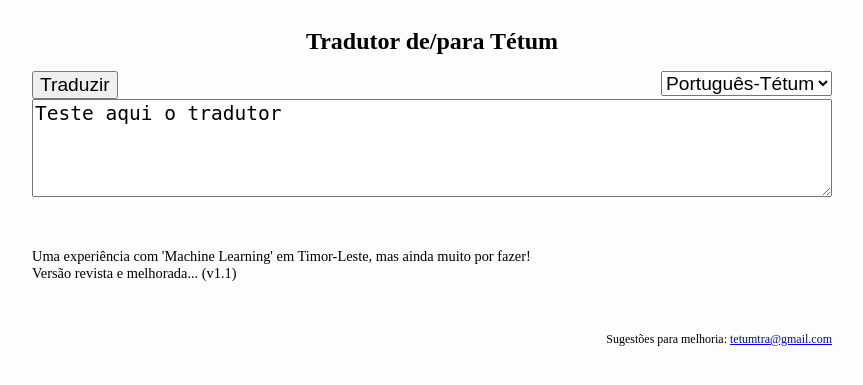
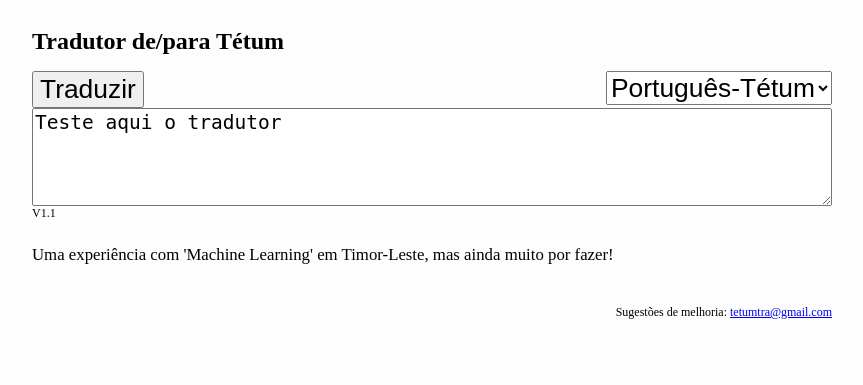
Before and after one commit to hhmlai/tetumtra-client, a Flask app: page / in a window 1280 px wide. Shown: the top 385 px of the page, without its empty margins (208-1071 px from the left). Run offline with Flask 2, Linux system fonts and the light colour scheme.

Commit message:
ajustes layout

```diff
--- a/templates/index.html
+++ b/templates/index.html
@@ -37,7 +37,7 @@
 
     #footer {
       position: relative;
-      top: 50px;
+      top: 20px;
       bottom: 0;
       width: 100%;
       height: 2.5rem;
@@ -57,34 +57,35 @@
 
 <body>
   <div class="content">
-    <h1 style="text-align: center;font-size: 100%;">Tradutor de/para Tétum</h1>
+    <h1 style="font-size: 100%;">Tradutor de/para Tétum</h1>
     <form method="POST">
       <div style="float: right; ">
-        <select id="lang" name="lang" style="font-size: 80%;">
+        <select id="lang" name="lang" style="font-size: 110%;">
           <option value="pttt">Português-Tétum</option>
           <option value="ttpt" {% if pair == "ttpt"%} selected {% endif %}>Tétum-Português</option>
         </select>
       </div>
       {{ form.hidden_tag() }}
-      <div style="float: left;font-size: 80%;">{{ form.submit(class="button") }}</div>
+      <div style="float: left;font-size: 110%;">{{ form.submit(class="button") }}</div>
       <div>
         <div>{{ form.pagedown(only_input=True, rows=4, style='width:100%; font-size:100%') }}</div>
       </div>
+      <div style="font-size:50%;">V1.1</div>
     </form>
     {% if text %}
-    <div style="font-size:50%; white-space: pre-wrap;">Tradução:</div>
+    <div style="font-size:70%;">Tradução:</div>
     <hr>
     <div style="font-size:100%; white-space: pre-wrap;">{{ text }}</div>
     <hr>
+    {% else %}
+    <div style="font-size: 70%;">
+      Uma experiência com 'Machine Learning' em Timor-Leste, mas ainda muito por
+      fazer!<br><br>
+    </div>
     {% endif %}
-    <br>
-    <div style="text-align: left; font-size: 60%;">
-      Uma experiência com 'Machine Learning' em Timor-Leste, mas ainda muito por
-      fazer!<br>Versão revista e melhorada... (v1.1)
-    </div>
     <footer id='footer'>
       <div style="text-align: right;font-size: 50%;">
-        Sugestões para melhoria: <a href='mailto:tetumtra@gmail.com'>tetumtra@gmail.com</a>
+        Sugestões de melhoria: <a href='mailto:tetumtra@gmail.com'>tetumtra@gmail.com</a>
       </div>
     </footer>
   </div>
```
